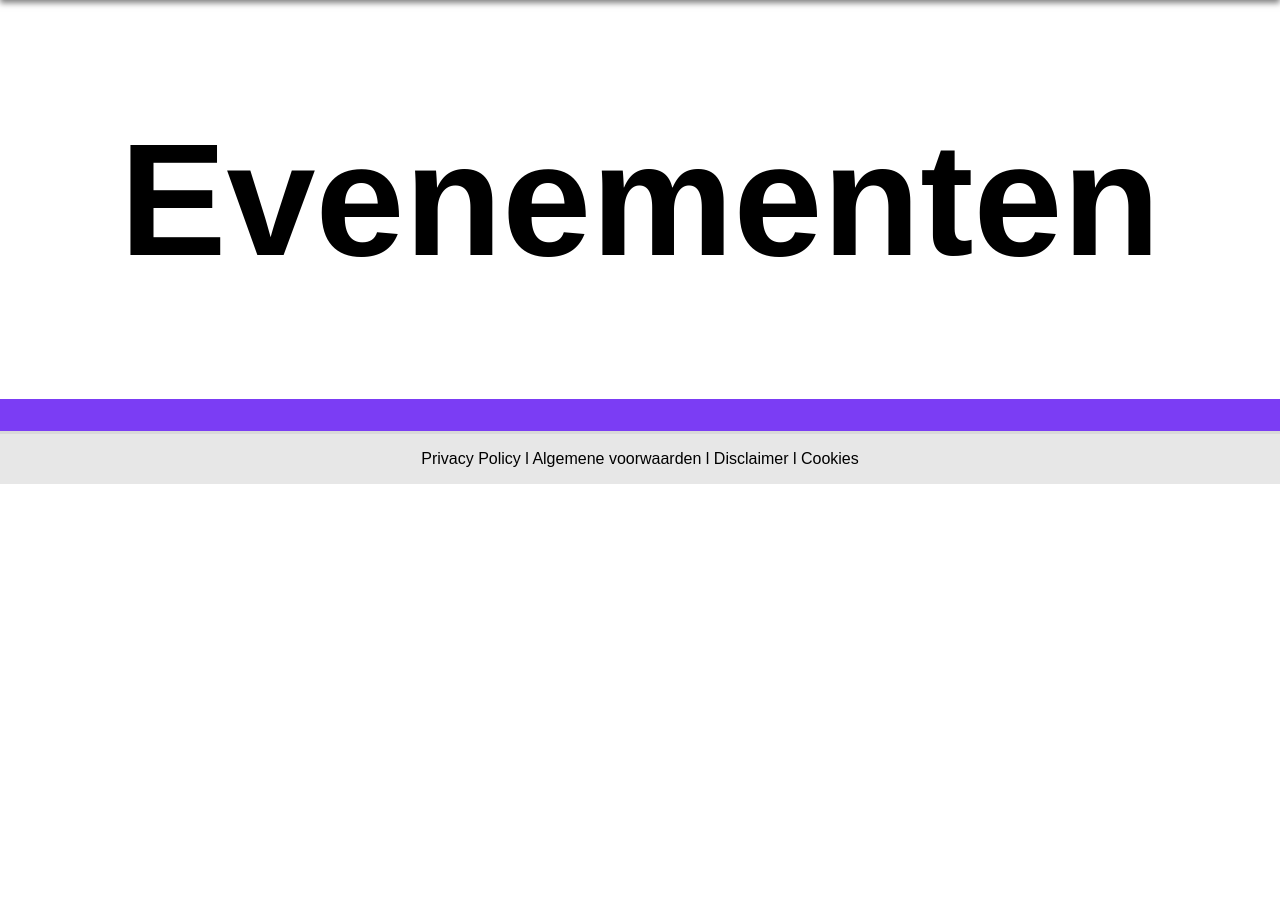
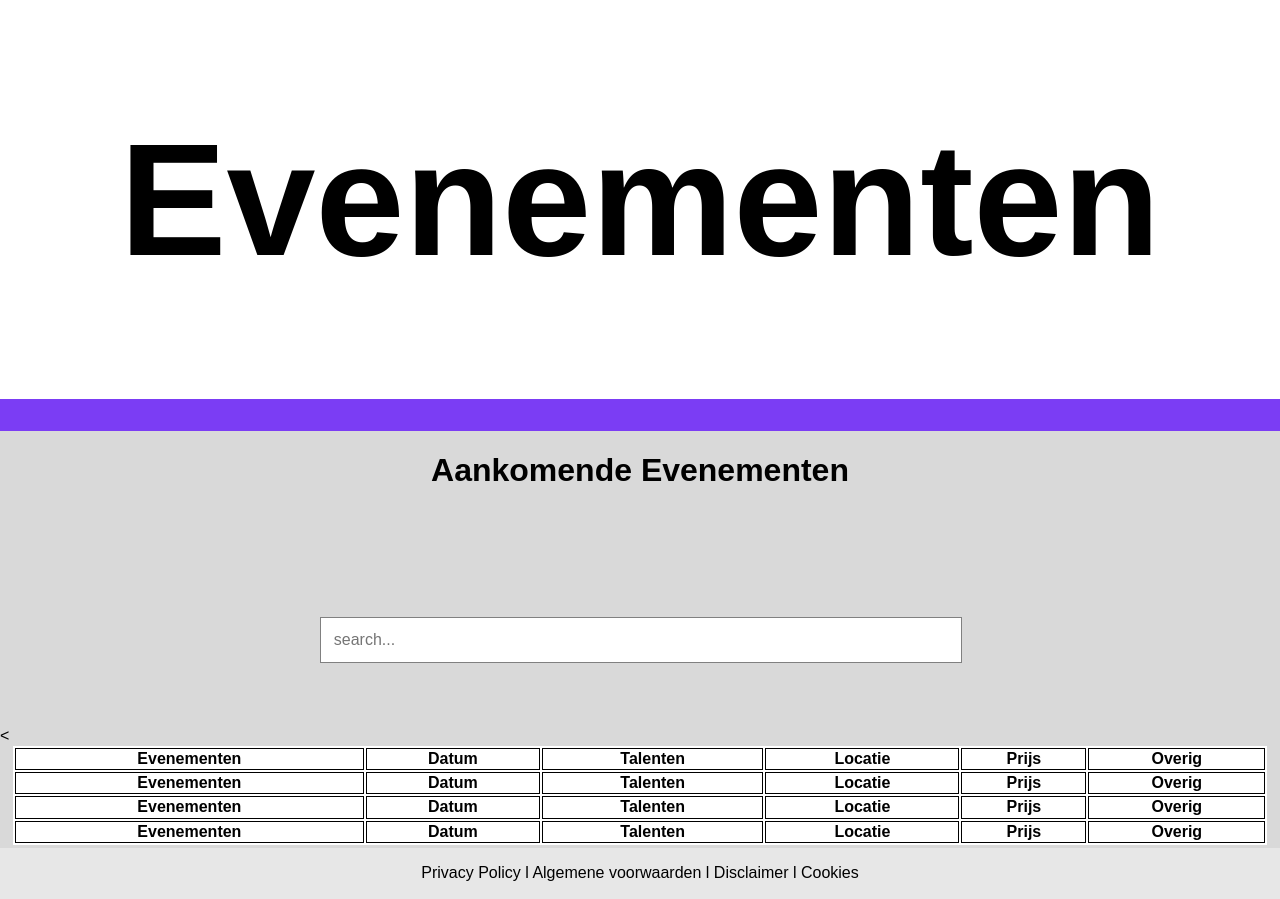
Before and after one commit to Jasirabdikarim/E3T, a PHP site: page /evenementen.php in a window 1280 px wide. Shown: the part 105-1004 px from the top of the page. Before the commit the page ends 589 px from the top, so only its background shows below. Run offline with PHP 8.4, Linux system fonts and the light colour scheme; lists and menus that the app fills with data are empty.

Commit message:
evenementen.php html and css site done

```diff
--- a/css/style.css
+++ b/css/style.css
@@ -180,11 +180,60 @@ footer {
     text-align: center;
     font-size:5em;
     grid-column: 1/5;
+    background-color: white;
 }
 
-.purplebar{
-	grid-column: 2/4;
+.purplebarwidth{
+	grid-column: 1/5;
     border-top-style: solid;
     border-top-width: 2em;
     border-top-color: rgba(123, 61, 244, 1);
 }
+
+#aankomende{
+    display: flex;
+    justify-content: center;
+    align-items: center;
+    flex-direction: column;
+    text-align: center;
+    font-size:1em;
+    grid-column: 1/5;
+    background-color: rgba(217, 217, 217, 1);
+}
+
+#searchform{
+    display: grid;
+    grid-column: 2/4;
+    align-items: center;
+    margin-bottom: 10%;
+}
+
+#search{
+    border: 1px solid grey;
+    padding: 2%;
+    margin-top: 10%;
+    align-items: center;
+    width: 96%;
+}
+
+#background{
+    background-color: rgba(217, 217, 217, 1);
+    grid-column: 1/5;
+
+}
+
+#agenda2 table {
+    background-color: white;
+    width: 98%;
+    margin-left: 1%;
+}
+
+#agenda2 th {
+    border: 1px solid black;
+  }
+
+  #agenda2 {
+    grid-column: 1/5;
+    background-color: rgba(217, 217, 217, 1);
+
+}
--- a/evenementen.php
+++ b/evenementen.php
@@ -20,13 +20,58 @@
                     <a href="inloggen.php">Inloggen</a>
                 </nav>
             </header>
+            <main id="background">
                 <div id="Evenementen";>
                     <h1> Evenementen </h2>
                 </div>
-            <div class ="purplebar"></div>
-
+                <div class ="purplebarwidth"></div>
+                <div id ="aankomende">
+                    <h1> Aankomende Evenementen <h1>
+                </div>
+                <div id="searchform">
+                    <form method="GET" action="talenten.php">
+                        <input type="text" id="search"  placeholder="search...">
+                    </form>
+                </div>
+                 <div id="agenda2">
+                    <table>
+                        <tr>
+                            <th>Evenementen</th>
+                            <th>Datum</th>
+                            <th>Talenten</th>
+                            <th>Locatie</th>
+                            <th>Prijs</th>
+                            <th>Overig</th>
+                        </tr>
+                        <tr>
+                            <<th>Evenementen</th>
+                            <th>Datum</th>
+                            <th>Talenten</th>
+                            <th>Locatie</th>
+                            <th>Prijs</th>
+                            <th>Overig</th>
+                        </tr>
+                        <tr>
+                        <th>Evenementen</th>
+                            <th>Datum</th>
+                            <th>Talenten</th>
+                            <th>Locatie</th>
+                            <th>Prijs</th>
+                            <th>Overig</th>
+                        </tr>
+                        <tr>
+                            <th>Evenementen</th>
+                            <th>Datum</th>
+                            <th>Talenten</th>
+                            <th>Locatie</th>
+                            <th>Prijs</th>
+                            <th>Overig</th>
+                        </tr>
+                        </table>
+                    </div>
                 <div id="subfooter";>
                     <p>Privacy Policy  l  Algemene voorwaarden  l  Disclaimer  l  Cookies</p>
                 </div>
+            </main>
         </body>
     </html>
```
Lines whose indentation alone changed are shown as unchanged.
